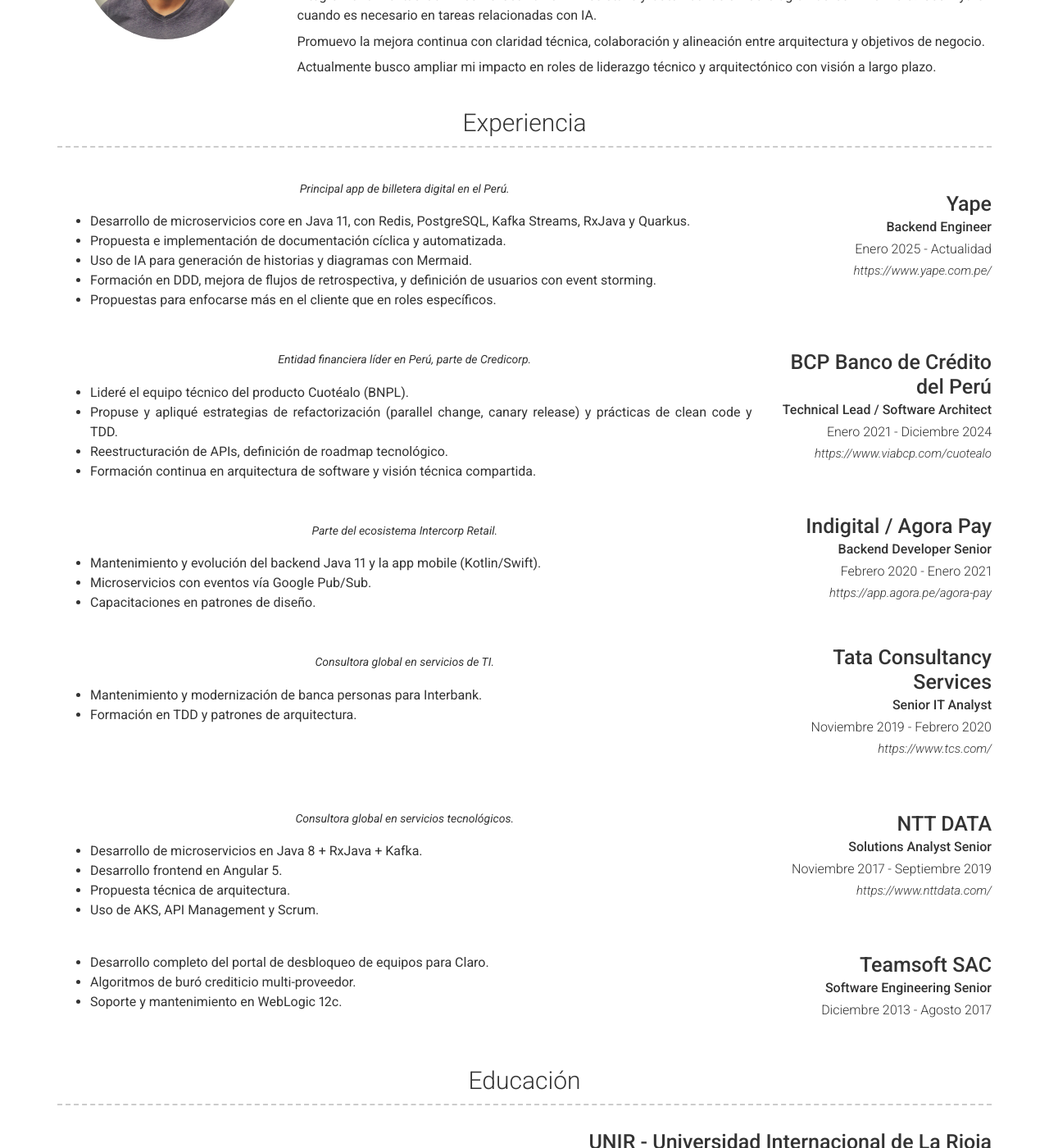
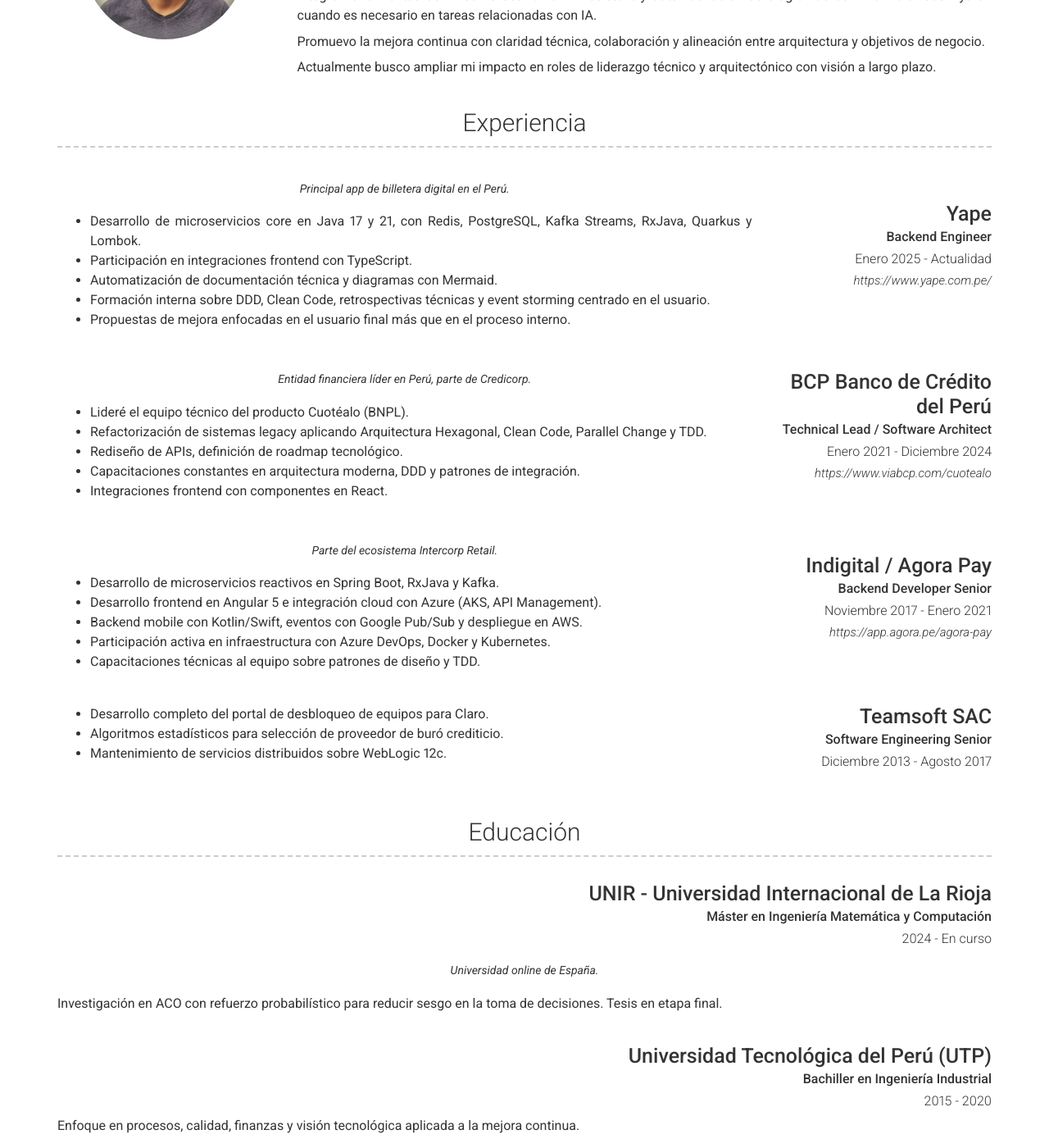
Before and after one commit to lenz90/lenz90.github.io, a Jekyll site: the page built from index.md, in a window 1280 px wide and 1400 px high, scrolled down 481 px. Shown: the whole window at 82% size. Built offline with Jekyll 4.4.1, drawn with Linux system fonts in a browser that asks for light colours; nearby versions of some CDN libraries; some of the changed text lies outside the part shown.

Commit message:
Update _config.yml

```diff
--- a/_config.yml
+++ b/_config.yml
@@ -45,11 +45,11 @@ content:
         quote: >
           Principal app de billetera digital en el Perú.
         description: |
-          * Desarrollo de microservicios core en Java 11, con Redis, PostgreSQL, Kafka Streams, RxJava y Quarkus.
-          * Propuesta e implementación de documentación cíclica y automatizada.
-          * Uso de IA para generación de historias y diagramas con Mermaid.
-          * Formación en DDD, mejora de flujos de retrospectiva, y definición de usuarios con event storming.
-          * Propuestas para enfocarse más en el cliente que en roles específicos.
+          * Desarrollo de microservicios core en Java 17 y 21, con Redis, PostgreSQL, Kafka Streams, RxJava, Quarkus y Lombok.
+          * Participación en integraciones frontend con TypeScript.
+          * Automatización de documentación técnica y diagramas con Mermaid.
+          * Formación interna sobre DDD, Clean Code, retrospectivas técnicas y event storming centrado en el usuario.
+          * Propuestas de mejora enfocadas en el usuario final más que en el proceso interno.
 
       - layout: right
         title: BCP Banco de Crédito del Perú
@@ -60,45 +60,24 @@ content:
           Entidad financiera líder en Perú, parte de Credicorp.
         description: |
           * Lideré el equipo técnico del producto Cuotéalo (BNPL).
-          * Propuse y apliqué estrategias de refactorización (parallel change, canary release) y prácticas de clean code y TDD.
-          * Reestructuración de APIs, definición de roadmap tecnológico.
-          * Formación continua en arquitectura de software y visión técnica compartida.
+          * Refactorización de sistemas legacy aplicando Arquitectura Hexagonal, Clean Code, Parallel Change y TDD.
+          * Rediseño de APIs, definición de roadmap tecnológico.
+          * Capacitaciones constantes en arquitectura moderna, DDD y patrones de integración.
+          * Integraciones frontend con componentes en React.
 
       - layout: right
         title: Indigital / Agora Pay
         sub_title: Backend Developer Senior
-        caption: Febrero 2020 - Enero 2021
+        caption: Noviembre 2017 - Enero 2021
         link: https://app.agora.pe/agora-pay
         quote: >
           Parte del ecosistema Intercorp Retail.
         description: |
-          * Mantenimiento y evolución del backend Java 11 y la app mobile (Kotlin/Swift).
-          * Microservicios con eventos vía Google Pub/Sub.
-          * Capacitaciones en patrones de diseño.
-
-      - layout: right
-        title: Tata Consultancy Services
-        sub_title: Senior IT Analyst
-        caption: Noviembre 2019 - Febrero 2020
-        link: https://www.tcs.com/
-        quote: >
-          Consultora global en servicios de TI.
-        description: |
-          * Mantenimiento y modernización de banca personas para Interbank.
-          * Formación en TDD y patrones de arquitectura.
-
-      - layout: right
-        title: NTT DATA
-        sub_title: Solutions Analyst Senior
-        caption: Noviembre 2017 - Septiembre 2019
-        link: https://www.nttdata.com/
-        quote: >
-          Consultora global en servicios tecnológicos.
-        description: |
-          * Desarrollo de microservicios en Java 8 + RxJava + Kafka.
-          * Desarrollo frontend en Angular 5.
-          * Propuesta técnica de arquitectura.
-          * Uso de AKS, API Management y Scrum.
+          * Desarrollo de microservicios reactivos en Spring Boot, RxJava y Kafka.
+          * Desarrollo frontend en Angular 5 e integración cloud con Azure (AKS, API Management).
+          * Backend mobile con Kotlin/Swift, eventos con Google Pub/Sub y despliegue en AWS.
+          * Participación activa en infraestructura con Azure DevOps, Docker y Kubernetes.
+          * Capacitaciones técnicas al equipo sobre patrones de diseño y TDD.
 
       - layout: right
         title: Teamsoft SAC
@@ -106,8 +85,8 @@ content:
         caption: Diciembre 2013 - Agosto 2017
         description: |
           * Desarrollo completo del portal de desbloqueo de equipos para Claro.
-          * Algoritmos de buró crediticio multi-proveedor.
-          * Soporte y mantenimiento en WebLogic 12c.
+          * Algoritmos estadísticos para selección de proveedor de buró crediticio.
+          * Mantenimiento de servicios distribuidos sobre WebLogic 12c.
 
   - title: Educación
     layout: list
@@ -119,26 +98,26 @@ content:
         quote: >
           Universidad online de España.
         description: |
-          Investigación en algoritmos ACO con refuerzo probabilístico y aleatoriedad para evitar sesgos. En fase final de tesis.
+          Investigación en ACO con refuerzo probabilístico para reducir sesgo en la toma de decisiones. Tesis en etapa final.
 
       - layout: top-right
         title: Universidad Tecnológica del Perú (UTP)
         sub_title: Bachiller en Ingeniería Industrial
         caption: 2015 - 2020
         description: |
-          Enfoque en procesos, calidad, finanzas y visión tecnológica aplicada.
+          Enfoque en procesos, calidad, finanzas y visión tecnológica aplicada a la mejora continua.
 
       - layout: top-right
         title: Instituto CIMA's
         sub_title: Técnico en Computación e Informática
         caption: 2007 - 2010
         description: |
-          Bases sólidas en desarrollo de software y arquitectura de computadoras.
+          Fundamentos de arquitectura de computadoras, lógica, y desarrollo de software desde los cimientos.
 
   - title: Más sobre mí
     layout: text
     content: |
-      Me apasiona el running, los libros de tecnología y el voluntariado. Soy Bombero Voluntario en Perú. Siempre en constante búsqueda de mejora y servicio.
+      Apasionado del running, la lectura de libros técnicos y el voluntariado. Actualmente soy Bombero Voluntario. En constante evolución personal y profesional.
 
 # Footer
 footer_show_references: false
```
